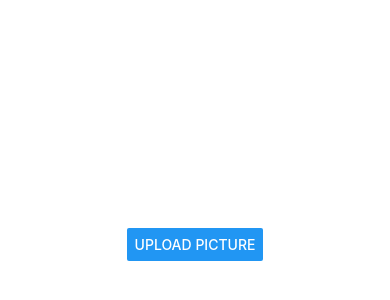
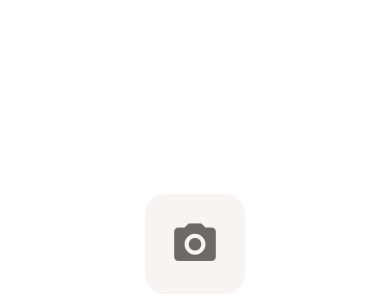
Before and after one commit to saulmaldonado/DoneWithIt, a React Native app: screen / in a window 390 px wide. Shown: the part 178-478 px from the top of the page. Built offline with nearby package versions, Linux system fonts and the light colour scheme.

Commit message:
Changes icon add photo button on AppImageInput to an icon

```diff
--- a/app/components/AppImageInput.tsx
+++ b/app/components/AppImageInput.tsx
@@ -1,6 +1,8 @@
 import React from 'react';
-import { StyleSheet, View, Button, Image } from 'react-native';
+import { StyleSheet, View, Button, Image, TouchableOpacity } from 'react-native';
 import * as ImagePicker from 'expo-image-picker';
+import colors from '../config/colors';
+import { MaterialCommunityIcons } from '@expo/vector-icons';
 
 type AppImageInputProps = {
   imageUri: string | undefined;
@@ -33,7 +35,11 @@ const AppImageInput = ({ imageUri, onChangeImage }: AppImageInputProps) => {
 
   return (
     <View>
-      <Button onPress={getImage} title='Upload Picture' />
+      <TouchableOpacity onPress={getImage}>
+        <View style={styles.addImageButton}>
+          <MaterialCommunityIcons size={50} name='camera' color={colors.medium} />
+        </View>
+      </TouchableOpacity>
       {imageUri && (
         <Image
           source={{ uri: imageUri }}
@@ -47,4 +53,13 @@ const AppImageInput = ({ imageUri, onChangeImage }: AppImageInputProps) => {
 
 export default AppImageInput;
 
-const styles = StyleSheet.create({});
+const styles = StyleSheet.create({
+  addImageButton: {
+    height: 100,
+    width: 100,
+    borderRadius: 20,
+    backgroundColor: colors.light,
+    justifyContent: 'center',
+    alignItems: 'center',
+  },
+});
```
